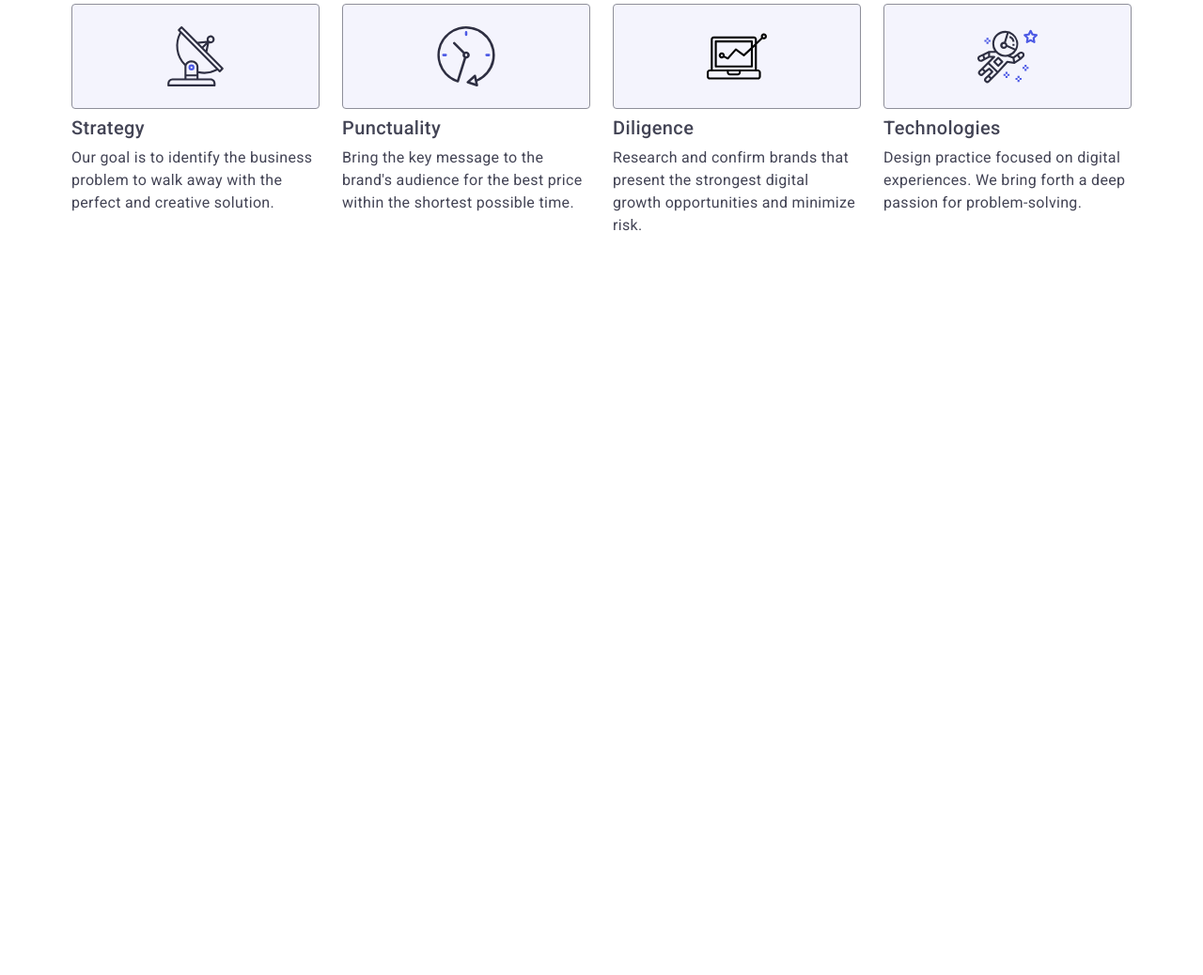
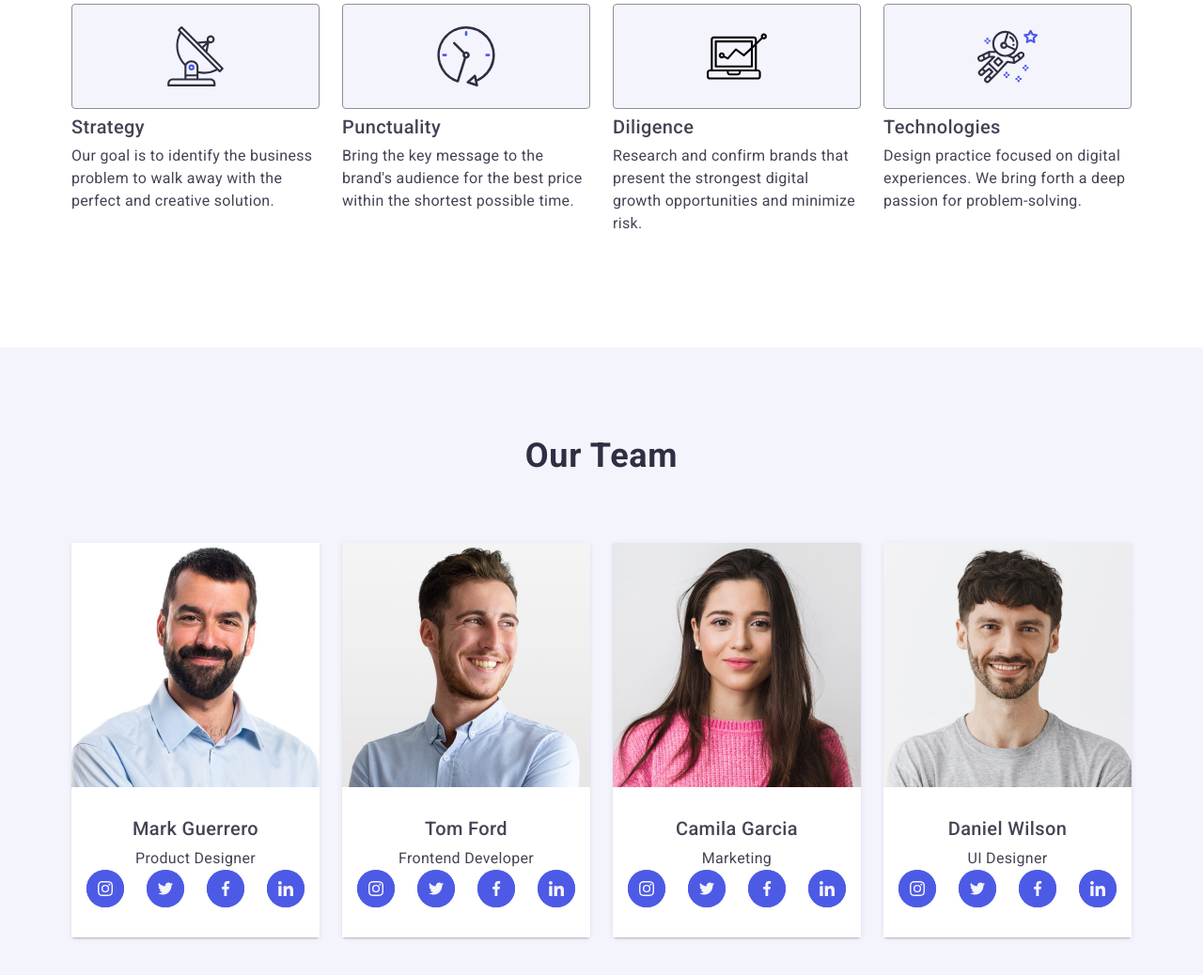
Before and after one commit to Kovshun-Olena/goit-markup-hw-06, a plain HTML site: page index.html in a window 1280 px wide. Shown: the part 116-1154 px from the top of the page at 94% size. Before the commit the page ends 800 px from the top, so only its background shows below. Drawn offline with nearby package versions, Linux system fonts and the light colour scheme.

Commit message:
third section is mobile

```diff
--- a/css/style.css
+++ b/css/style.css
@@ -205,6 +205,10 @@ h1, h2, h3, h4, h5, h6, p {
     overflow: hidden;
 }
 
+.icon-description {
+    display: none;
+}
+
 .container-description {
     display: flex;
     /* padding: 120px 0; */
@@ -225,9 +229,11 @@ h1, h2, h3, h4, h5, h6, p {
 
 .description-title {
     margin-bottom: 8px;
-    font-weight: 500;
-    font-size: 20px;
-    line-height: 1.2;
+    /* font-weight: 500; */
+    font-weight: 700;
+    /* font-size: 20px; */
+    font-size: 36px;
+    line-height: 1.1;
     letter-spacing: 0.02em;
     text-align: center;
 }
@@ -243,19 +249,28 @@ h1, h2, h3, h4, h5, h6, p {
 /*3section*/
 
 .team {
+
     background-color: #f4f4fd;
-    padding: 120px 0;
-    height: 780px;
+    /* padding: 120px 0; */
+    padding: 96px 28px;
+    min-height: 780px;
 }
 
  img {
     display: block;
+    max-width: 100%;
+    height: auto;
 }
 
 .list {
     display: flex;
-    gap: 24px;
-    width: 100%
+    flex-wrap: wrap;
+    /* gap: 24px; */
+    gap: 72px 0;
+    width: 100%;
+    /* flex-basis: calc((100% - 3 * 24px) / 4); */
+    justify-content: center;
+    /* overflow: hidden; */
 }
 
 .team-title {
@@ -279,8 +294,8 @@ h1, h2, h3, h4, h5, h6, p {
 
 .team-list {
     justify-content: center;
-    get: 24px;
-    height: ;
+    gap: 24px;
+    height: auto;
     overflow: hidden;
 }
 
@@ -803,6 +818,9 @@ h1, h2, h3, h4, h5, h6, p {
         min-width: 321px;
         max-width: 768px;
     }
+    .list> .container {
+        max-width: 584px;
+    }
     .description {
         gap: 72px 24px;
     }
@@ -811,6 +829,10 @@ h1, h2, h3, h4, h5, h6, p {
     }
     .description-title {
         text-align: left;
+    }
+    .list {
+        gap: 64px 24px;
+        /* width: calc((100% - 24px) / 2); */
     }
 }
 
@@ -823,6 +845,7 @@ h1, h2, h3, h4, h5, h6, p {
         flex-basis: calc((100% - 3*24px) / 4);
     }
     .description {
+        flex-wrap: nowrap;
         gap: 24px;
     }
     .container-description {
@@ -834,5 +857,17 @@ h1, h2, h3, h4, h5, h6, p {
     }
     .description-title {
         text-align: left;
+        font-size: 20px;
+        font-weight: 500;
+    }
+    .icon-description {
+        display: flex;
+    }
+    .list {
+        gap: 24px;
+        /* flex-basis: calc((100% - 3*24px) / 4); */
+    }
+    .nav-item-img {
+        max-width: 264px;
     }
 }
--- a/index.html
+++ b/index.html
@@ -104,7 +104,7 @@
         </div>
       </section>
 
-      <!-- <section class="team">
+      <section class="team">
         <div class="container">
           <h2 class="team-title">Our Team</h2>
           <ul class="list">
@@ -235,7 +235,7 @@
 
           </ul>
         </div>
-      </section> -->
+      </section>
 
       <!-- <section class="portfolio">
         <div class="container">
```
